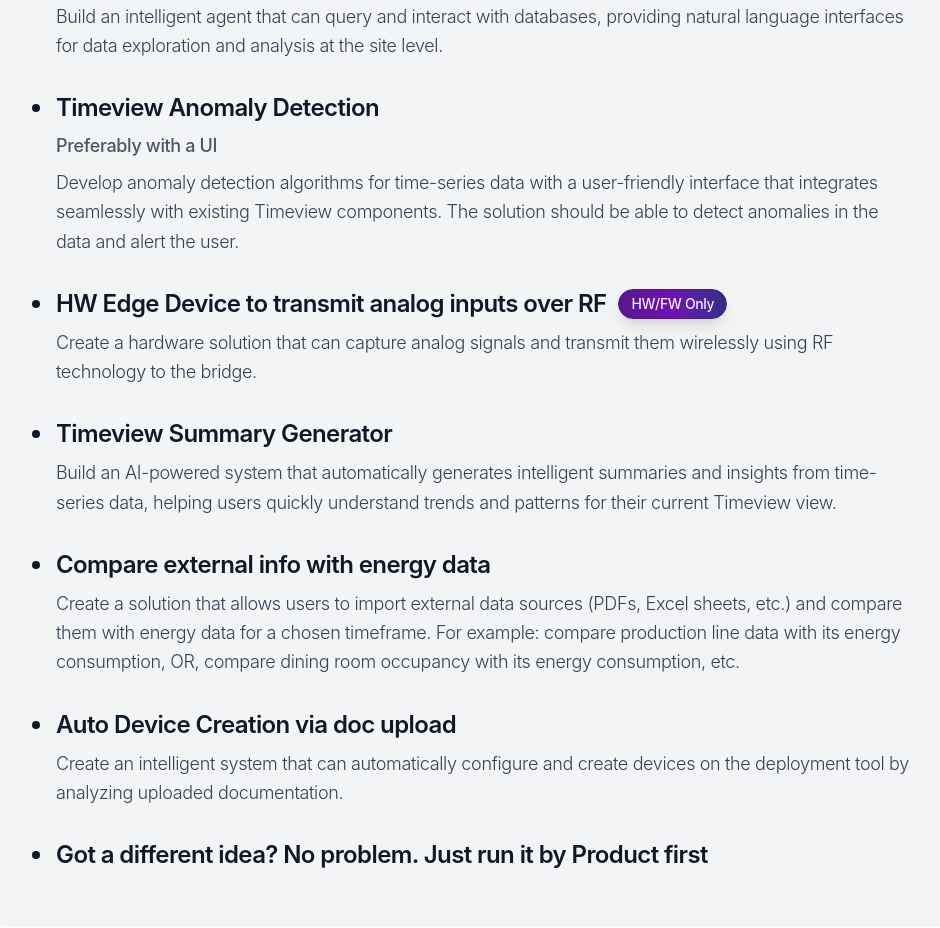
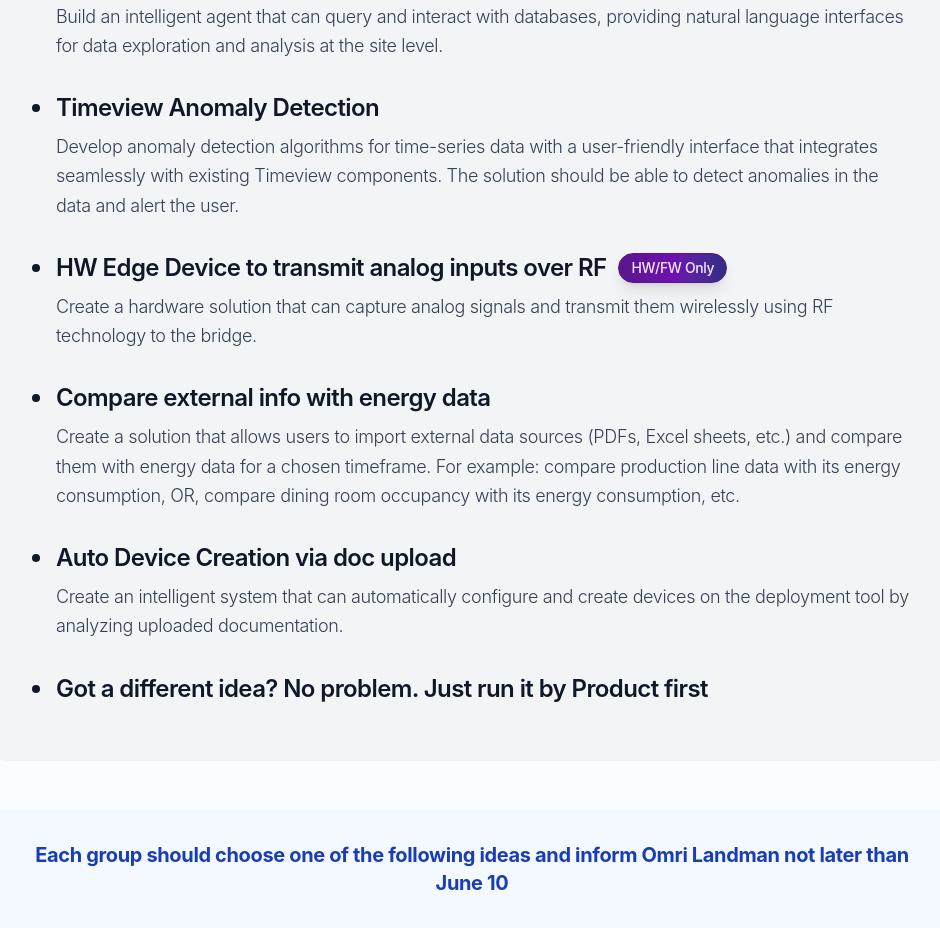
Before and after one commit to omriland/ai-hackathon, a Next.js app: page / in a window 1280 px wide. Shown: the part 1980-2908 px from the top of the page, without its empty margins (168-1108 px from the left). Built offline with nearby package versions, Linux system fonts and the light colour scheme.

Commit message:
Remove outdated project descriptions from the home page to streamline content and improve clarity.

```diff
--- a/src/app/page.tsx
+++ b/src/app/page.tsx
@@ -441,7 +441,6 @@
                   <div className="w-2 h-2 bg-gray-900 rounded-full mt-3 flex-shrink-0"></div>
                   <div>
                     <h3 className="text-2xl font-semibold text-gray-900 mb-2 tracking-tight">Timeview Anomaly Detection</h3>
-                    <p className="text-gray-600 font-medium mb-2 text-lg">Preferably with a UI</p>
                     <p className="text-gray-700 font-light text-lg leading-relaxed">Develop anomaly detection algorithms for time-series data with a user-friendly interface that integrates seamlessly with existing Timeview components. The solution should be able to detect anomalies in the data and alert the user.</p>
                   </div>
                 </li>
@@ -459,13 +458,6 @@
                   </div>
                 </li>
 
-                <li className="flex items-start gap-4">
-                  <div className="w-2 h-2 bg-gray-900 rounded-full mt-3 flex-shrink-0"></div>
-                  <div>
-                    <h3 className="text-2xl font-semibold text-gray-900 mb-2 tracking-tight">Timeview Summary Generator</h3>
-                    <p className="text-gray-700 font-light text-lg leading-relaxed">Build an AI-powered system that automatically generates intelligent summaries and insights from time-series data, helping users quickly understand trends and patterns for their current Timeview view.</p>
-                  </div>
-                </li>
 
                 <li className="flex items-start gap-4">
                   <div className="w-2 h-2 bg-gray-900 rounded-full mt-3 flex-shrink-0"></div>
```
